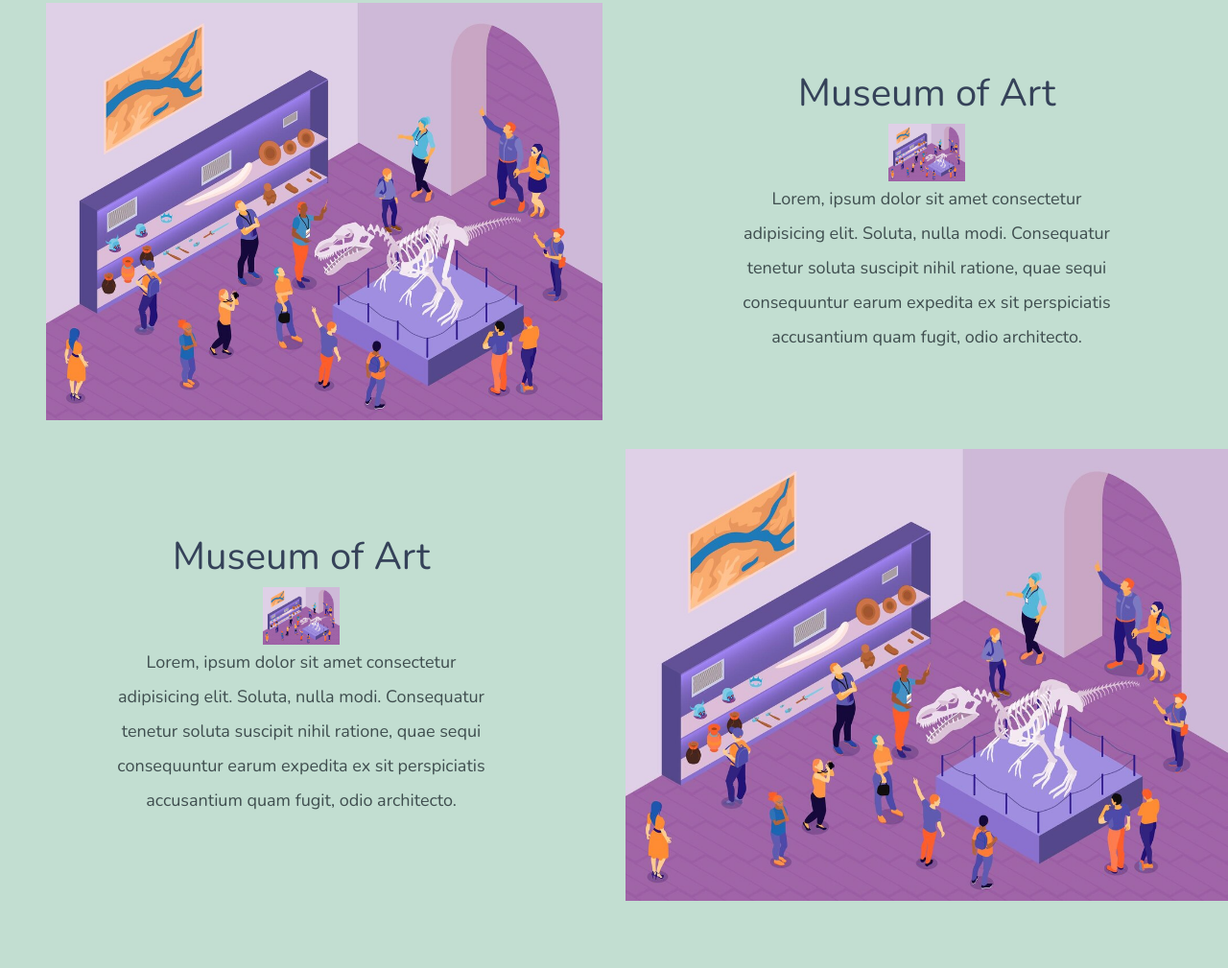
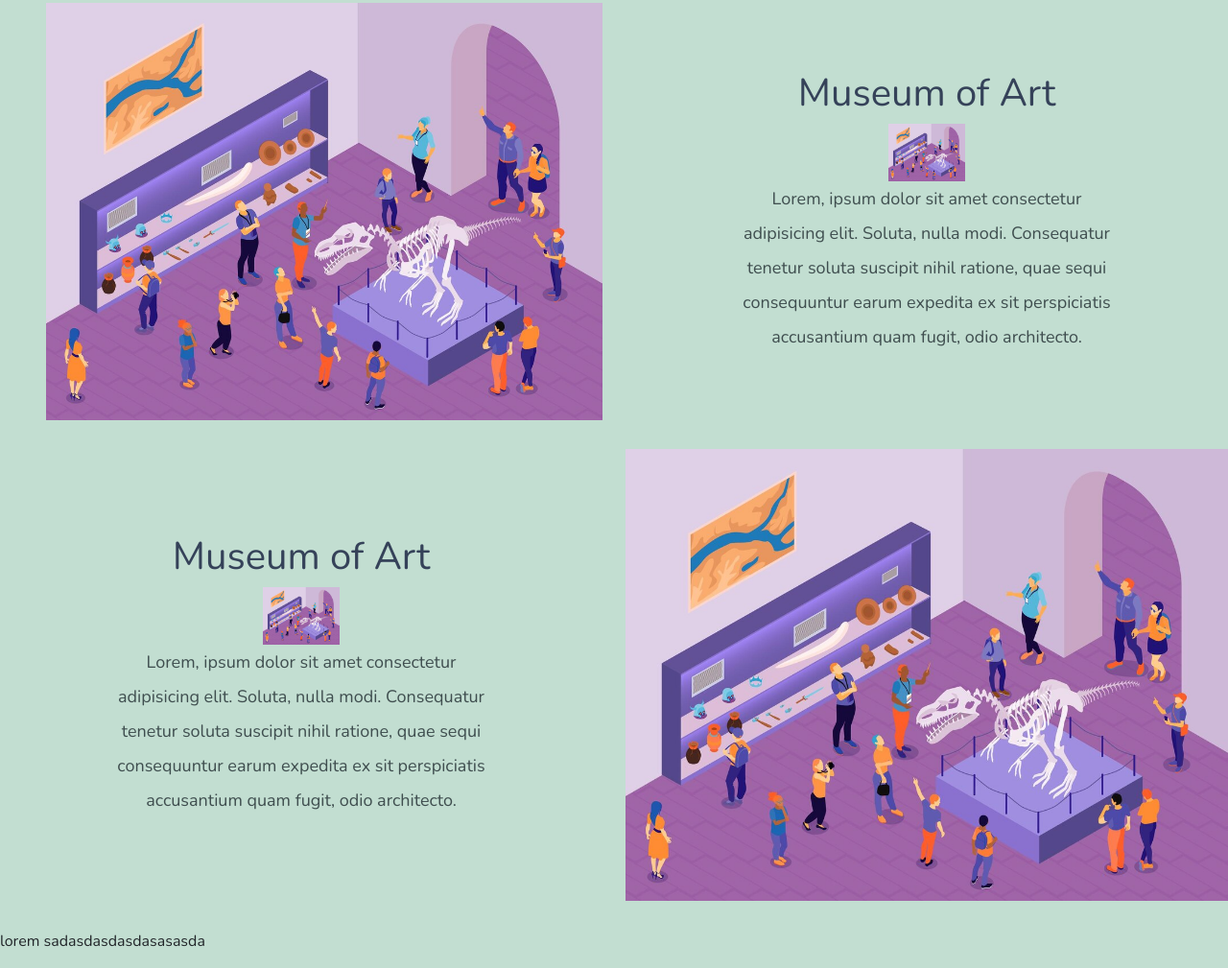
Before and after one commit to Alfatihahrizqullaab/Project_Bootstrap_Musem, a plain HTML site: page musium/index.html in a window 1280 px wide. Shown: the part 655-1664 px from the top of the page at 96% size. Before the commit the page ends 1624 px from the top, so only its background shows below. Drawn offline with nearby package versions, Linux system fonts and the light colour scheme.

Commit message:
Update index.html

```diff
--- a/musium/index.html
+++ b/musium/index.html
@@ -83,6 +83,8 @@
               </div>
           </div>
       </div>
+
+      <p>lorem sadasdasdasdasasasda</p>
     </section>
     <script src="https://cdn.jsdelivr.net/npm/bootstrap@5.3.6/dist/js/bootstrap.bundle.min.js" integrity="sha384-j1CDi7MgGQ12Z7Qab0qlWQ/Qqz24Gc6BM0thvEMVjHnfYGF0rmFCozFSxQBxwHKO" crossorigin="anonymous"></script>
     <script src="https://code.jquery.com/jquery-3.7.1.min.js" integrity="sha256-/JqT3SQfawRcv/BIHPThkBvs0OEvtFFmqPF/lYI/Cxo=" crossorigin="anonymous"></script>
```
